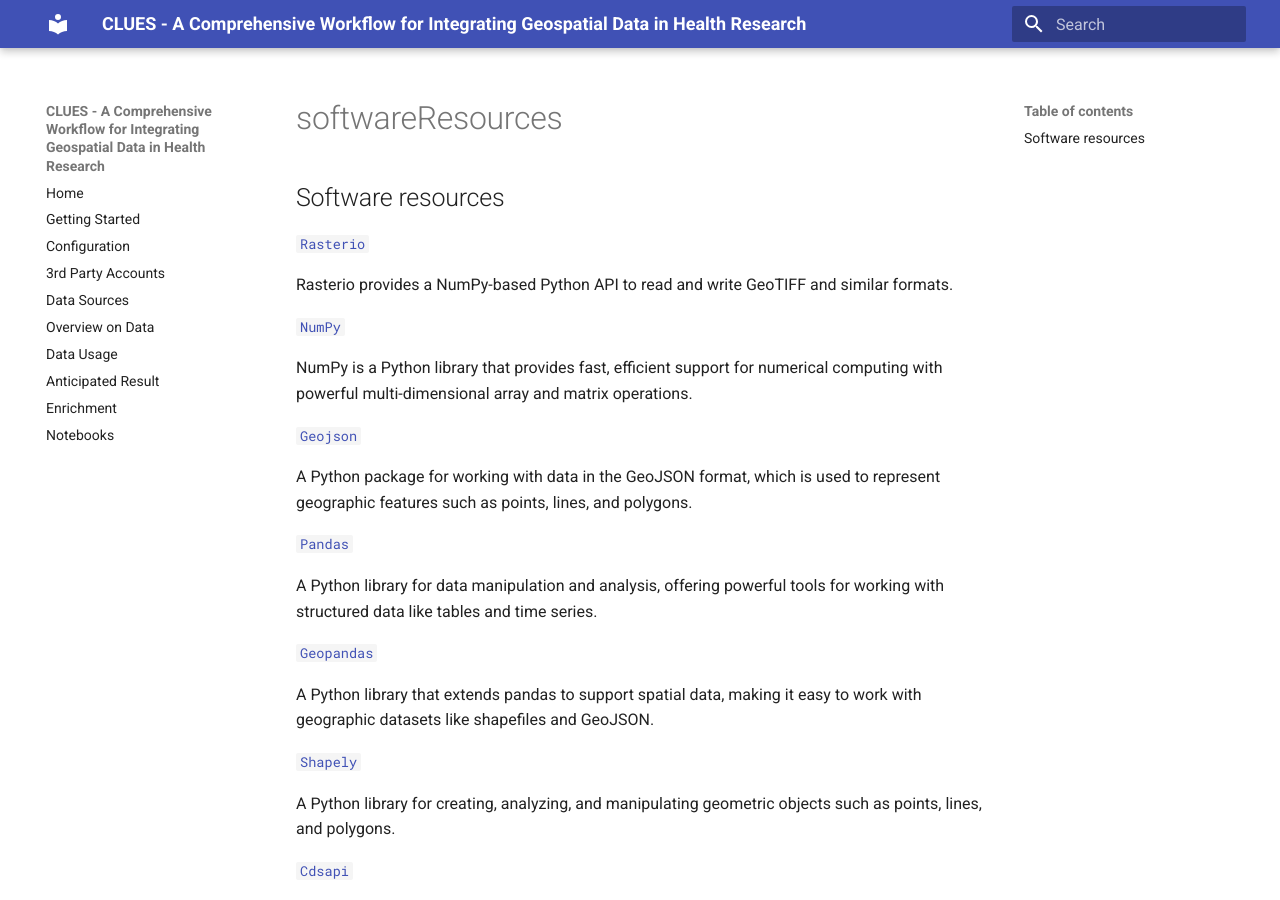
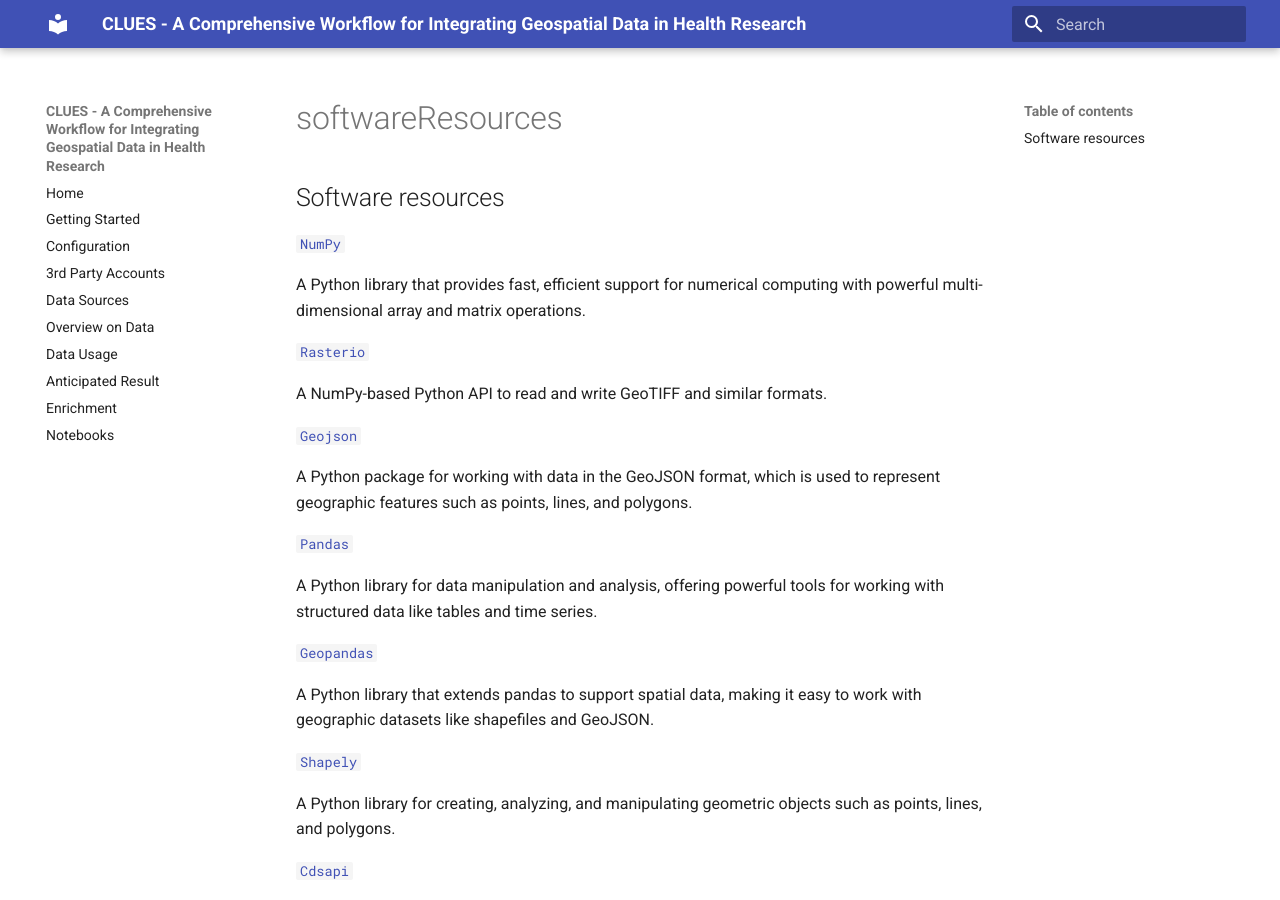
Before and after one commit to BIH-DMBS/CLUES, an MkDocs documentation site: the page built from docs/softwareResources.md, in a window 1280 px wide and 900 px high. Built offline with MkDocs 1.6.1 and Material for MkDocs 9.7.7, drawn with Linux system fonts in a browser that asks for light colours.

Commit message:
Update softwareResources.md

```diff
--- a/docs/softwareResources.md
+++ b/docs/softwareResources.md
@@ -1,11 +1,11 @@
 ## Software resources
+[`NumPy`](https://pypi.org/project/numpy/)
+
+A Python library that provides fast, efficient support for numerical computing with powerful multi-dimensional array and matrix operations.
+
 [`Rasterio`](https://pypi.org/project/rasterio/)
 
-Rasterio provides a NumPy-based Python API to read and write GeoTIFF and similar formats.
-
-[`NumPy`](https://pypi.org/project/numpy/)
-
-NumPy is a Python library that provides fast, efficient support for numerical computing with powerful multi-dimensional array and matrix operations.
+A NumPy-based Python API to read and write GeoTIFF and similar formats.
 
 [`Geojson`](https://pypi.org/project/geojson/)
 
```
